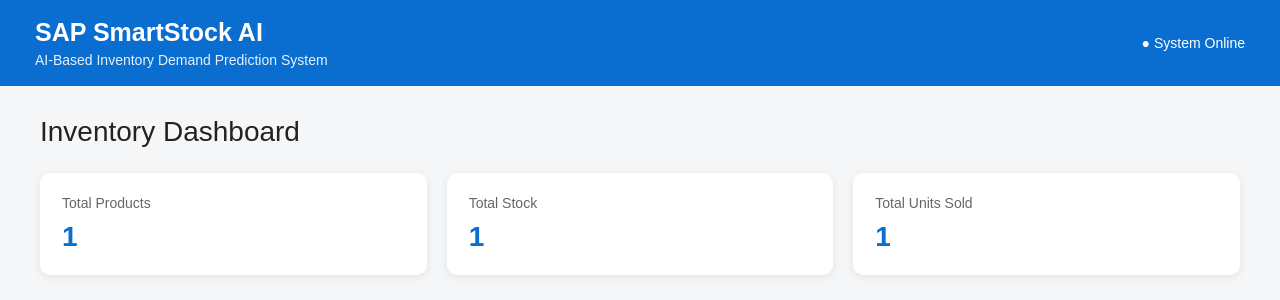
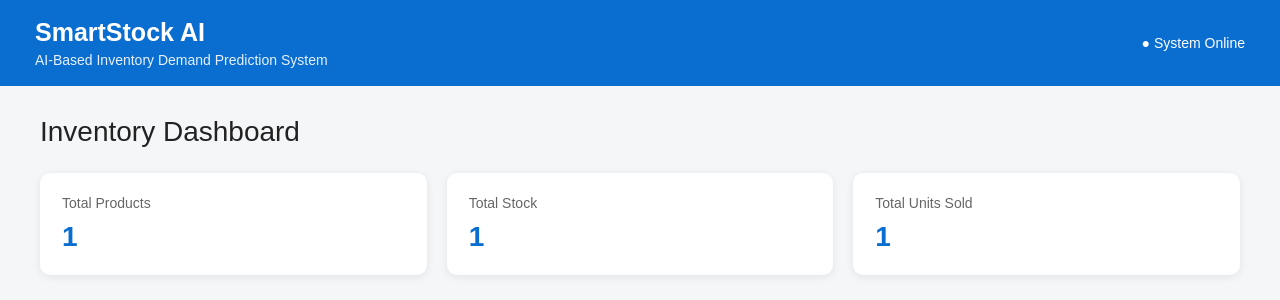
Before and after one commit to kalyanileharika/SAP-SmartStock-AI, a Flask app: template templates/dashboard.html in a window 1280 px wide. Shown: the top 300 px of the page. Run offline with Flask 3, Linux system fonts and the light colour scheme; the template is opened without the code that fills it: most values are stand-ins (such as "Sample title", 1, 10 or a date in 2020); parts of the project's set-up code (start-up, migrations or seed data) failed here and were passed over.

Commit message:
Remove 'SAP' from title and logo in dashboard

```diff
--- a/templates/dashboard.html
+++ b/templates/dashboard.html
@@ -5,7 +5,7 @@
     <meta charset="UTF-8">
     <meta name="viewport" content="width=device-width, initial-scale=1.0">
 
-    <title>SAP SmartStock AI</title>
+    <title>SmartStock AI</title>
 
     <style>
         * {
@@ -213,7 +213,7 @@
     <div class="header">
 
         <div>
-            <div class="logo">SAP SmartStock AI</div>
+            <div class="logo">SmartStock AI</div>
             <div class="subtitle">
                 AI-Based Inventory Demand Prediction System
             </div>
@@ -526,7 +526,7 @@
 
 <div class="footer">
 
-        SAP SmartStock AI | AI-Powered Inventory Management
+        SmartStock AI | AI-Powered Inventory Management
 
     </div>
 
```
